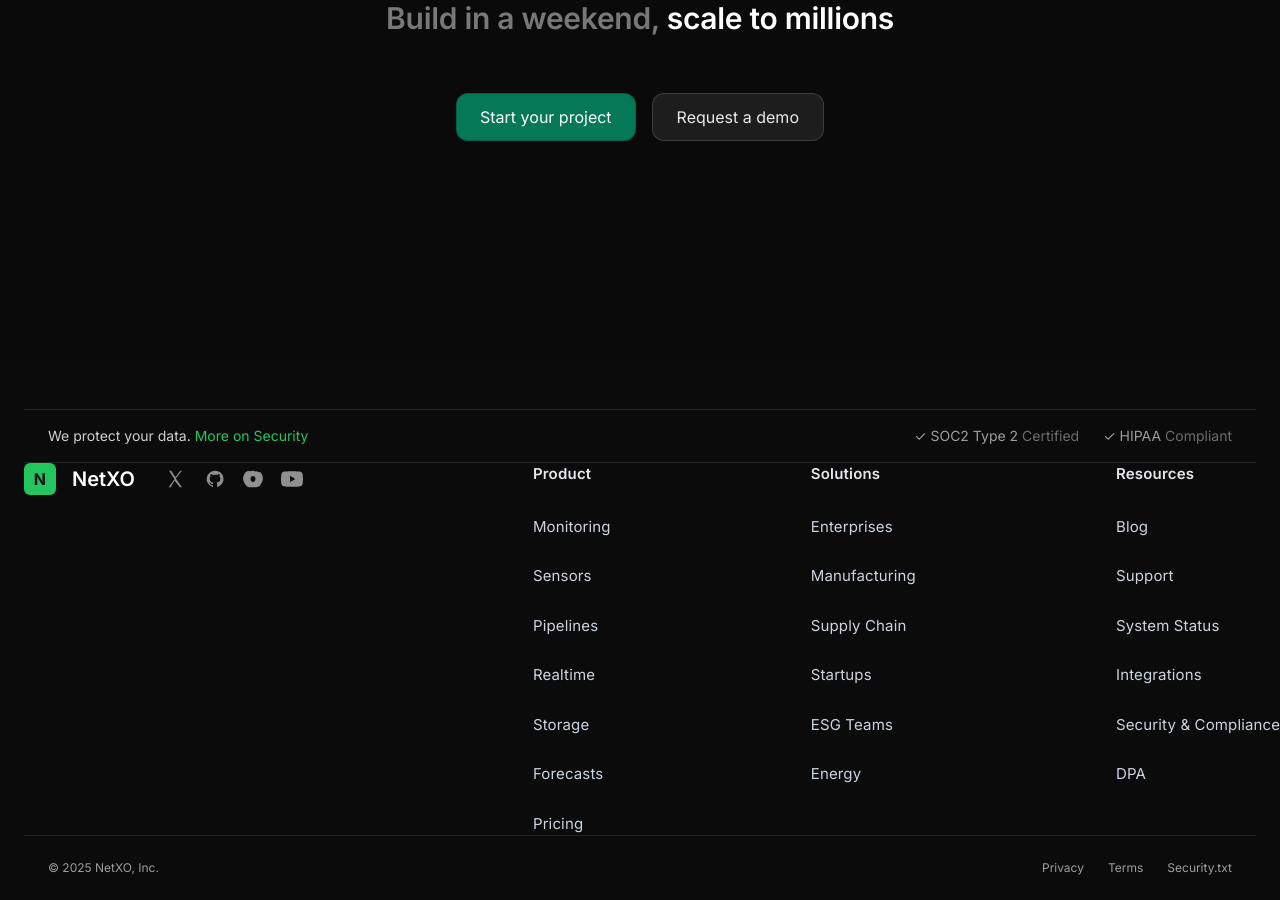
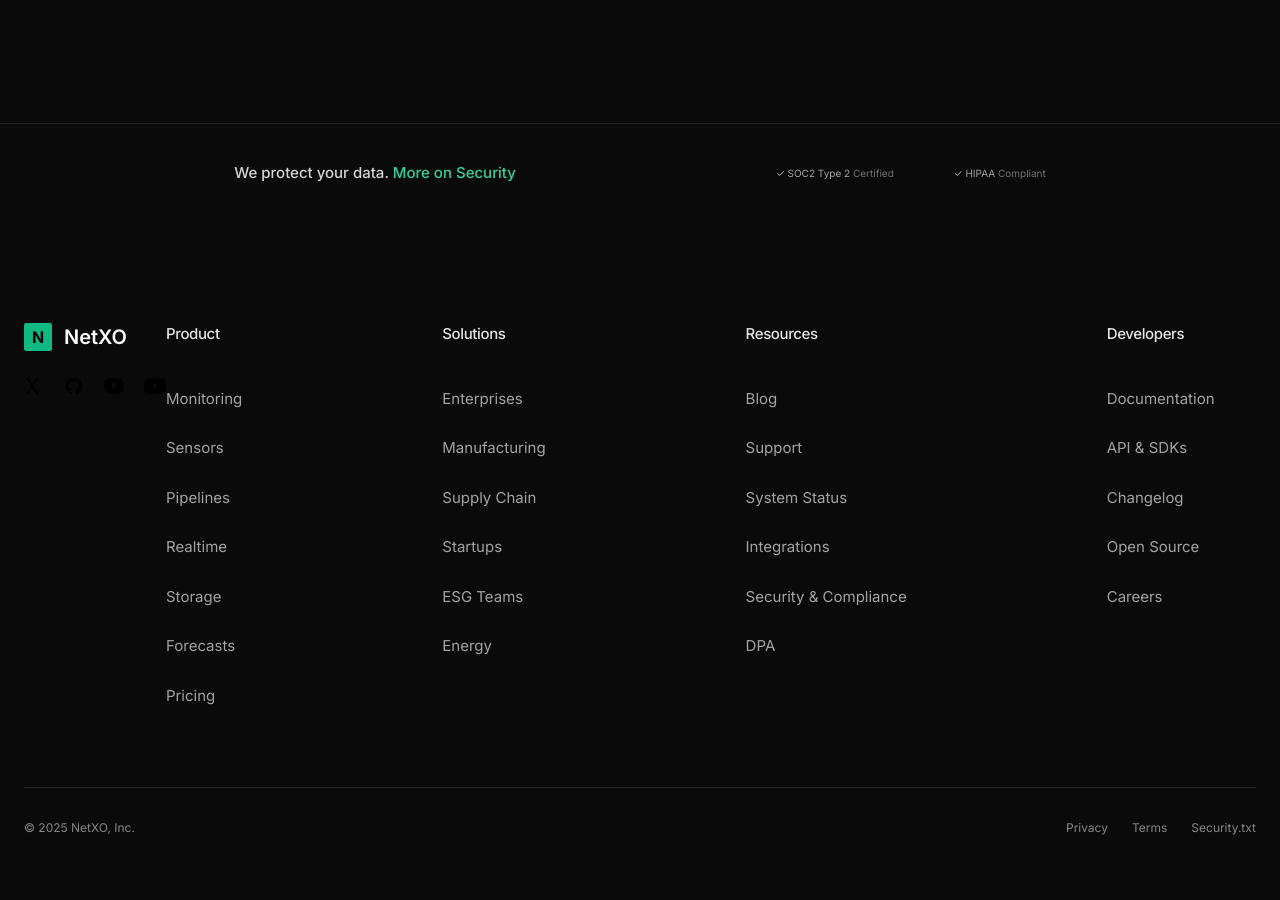
Before and after one commit to withNoclout/nextxo-v2, a React (Vite) app: page /monitoring in a window 1280 px wide. Shown: the part 6600-7500 px from the top of the page. Built offline with nearby package versions, Linux system fonts and the light colour scheme; the HTML template or start-up script is replaced by a standard one; a web font is replaced by a local one.

Commit message:
Bottom sections: add TrustBar (100px) & refactor Footer to Supabase-style grid (200px gaps, precise typography)

```diff
--- a/src/ui/Footer.tsx
+++ b/src/ui/Footer.tsx
@@ -1,64 +1,63 @@
-export function Footer() {
-  const menus: { head: string; items: string[] }[] = [
-    { head: 'Product', items: ['Monitoring','Sensors','Pipelines','Realtime','Storage','Forecasts','Pricing'] },
-    { head: 'Solutions', items: ['Enterprises','Manufacturing','Supply Chain','Startups','ESG Teams','Energy'] },
-    { head: 'Resources', items: ['Blog','Support','System Status','Integrations','Security & Compliance','DPA'] },
-    { head: 'Developers', items: ['Documentation','API & SDKs','Changelog','Open Source','Careers'] },
-    { head: 'Company', items: ['About','General Availability','Terms','Privacy','Acceptable Use','SLA'] },
+const menus = [
+  { title: 'Product', items: ['Monitoring','Sensors','Pipelines','Realtime','Storage','Forecasts','Pricing'] },
+  { title: 'Solutions', items: ['Enterprises','Manufacturing','Supply Chain','Startups','ESG Teams','Energy'] },
+  { title: 'Resources', items: ['Blog','Support','System Status','Integrations','Security & Compliance','DPA'] },
+  { title: 'Developers', items: ['Documentation','API & SDKs','Changelog','Open Source','Careers'] },
+  { title: 'Company', items: ['About','General Availability','Terms','Privacy','Acceptable Use','SLA'] },
 ];
 
+export function Footer() {
+
   return (
-    <footer className="footer">
-      {/* Security ribbon (unchanged) */}
-      <div className="border-t border-white/10">
-        <div className="max-w-[1375px] mx-auto px-6 py-4 text-sm flex flex-wrap items-center gap-6 justify-center sm:justify-between">
-          <p className="text-white/80">
-            We protect your data.{' '}<a href="#" className="text-[#22c55e] hover:opacity-90">More on Security</a>
-          </p>
-          <ul className="flex items-center gap-6 text-white/60">
-            <li className="whitespace-nowrap">✓ SOC2 Type 2 <span className="text-white/40">Certified</span></li>
-            <li className="whitespace-nowrap">✓ HIPAA <span className="text-white/40">Compliant</span></li>
-          </ul>
+    <footer className="w-full px-6 pb-16 mt-[100px]">
+      <div className="max-w-7xl w-full mx-auto flex items-start justify-between">
+        {/* Brand block */}
+        <div className="shrink-0 flex flex-col gap-6">
+          <div className="flex items-center gap-3">
+            <div className="h-7 w-7 rounded-sm bg-emerald-500 grid place-items-center text-black font-bold">N</div>
+            <span className="text-white text-xl font-semibold">NetXO</span>
+          </div>
+          <div className="flex items-center gap-5 text-white/60">
+            <IconX/> <IconGitHub/> <IconDiscord/> <IconYouTube/>
           </div>
         </div>
 
-      {/* Main brand + menus (pixel-spec) */}
-      <div className="border-t border-white/10">
-        <div className="footer__inner">
-          <div className="footer__brand">
-            <div className="footer__logoMark" aria-label="NetXO logo">N</div>
-            <span className="footer__brandName">NetXO</span>
-            <div className="footer__socials">
-              <a href="#" aria-label="X"><IconX/></a>
-              <a href="#" aria-label="GitHub"><IconGitHub/></a>
-              <a href="#" aria-label="Discord"><IconDiscord/></a>
-              <a href="#" aria-label="YouTube"><IconYouTube/></a>
-            </div>
-          </div>
-          <nav className="footer__menus" aria-label="Footer navigation">
+        {/* Menus */}
+        <div className="hidden lg:grid grid-flow-col auto-cols-max gap-x-[200px]">
           {menus.map(m => (
-              <section className="footer__menu" key={m.head}>
-                <h4 className="footer__head">{m.head}</h4>
-                <ul className="footer__list">
-                  {m.items.map(it => (
-                    <li key={it}><a href="#">{it}</a></li>
+            <nav key={m.title} className="text-left">
+              <h4 className="text-[15px] font-medium text-neutral-200 tracking-tight">{m.title}</h4>
+              <ul className="mt-[40px] space-y-[25px]">
+                {m.items.map(item => (
+                  <li key={item}><a href="#" className="text-[15px] font-normal text-neutral-400 hover:text-neutral-200 transition-colors">{item}</a></li>
                 ))}
               </ul>
-              </section>
+            </nav>
           ))}
-          </nav>
         </div>
       </div>
 
-      {/* Bottom bar */}
-      <div className="border-t border-white/10">
-        <div className="max-w-[1375px] mx-auto px-6 py-6 text-xs text-white/60 flex flex-wrap items-center justify-between gap-4">
+      {/* Mobile / tablet stacked menus */}
+      <div className="lg:hidden max-w-7xl mx-auto mt-16 grid grid-cols-2 gap-y-8 gap-x-16">
+        {menus.map(m => (
+          <div key={m.title}>
+            <h4 className="text-[15px] font-medium text-neutral-200 tracking-tight">{m.title}</h4>
+            <ul className="mt-6 space-y-4">
+              {m.items.map(item => (
+                <li key={item}><a href="#" className="text-[14px] font-normal text-neutral-400 hover:text-neutral-200 transition-colors">{item}</a></li>
+              ))}
+            </ul>
+          </div>
+        ))}
+      </div>
+
+      {/* Bottom legal bar */}
+      <div className="mt-20 pt-8 border-t border-white/10 text-xs text-white/50 flex flex-col sm:flex-row items-center gap-4 justify-between max-w-7xl mx-auto">
         <span>© {new Date().getFullYear()} NetXO, Inc.</span>
         <div className="flex items-center gap-6">
           <a href="#" className="hover:text-white">Privacy</a>
           <a href="#" className="hover:text-white">Terms</a>
           <a href="#" className="hover:text-white">Security.txt</a>
-          </div>
         </div>
       </div>
     </footer>
--- a/src/ui/Layout.tsx
+++ b/src/ui/Layout.tsx
@@ -1,4 +1,5 @@
 import { Footer } from './Footer'
+import TrustBar from './TrustBar'
 import TopBar from './TopBar'
 import { PageFade } from './Page'
 import BottomCta from '../components/BottomCta'
@@ -14,6 +15,7 @@ export default function Layout({ children }: { children: React.ReactNode }) {
       </main>
       <div className="mt-auto">
         <BottomCta />
+        <TrustBar />
         <Footer />
       </div>
     </div>
--- /dev/null
+++ b/src/ui/TrustBar.tsx
@@ -0,0 +1,21 @@
+export default function TrustBar() {
+  return (
+    <div className="w-full h-[100px] border-t border-[#222] flex items-center justify-center px-6">
+      <div className="max-w-7xl w-full flex items-center justify-center md:justify-center">
+        {/* Left text */}
+        <div className="text-[15px] text-neutral-300 font-medium text-center md:text-left">
+          We protect your data. <a href="#" className="text-emerald-400 hover:text-emerald-300">More on Security</a>
+        </div>
+
+        {/* Spacer 130px (hidden on mobile) */}
+        <div className="mx-[130px] hidden md:block" />
+
+        {/* Right-side texts */}
+        <div className="hidden md:flex items-center text-[10px] text-neutral-400 gap-[60px]">
+          <div>✓ SOC2 Type 2 <span className="text-neutral-500">Certified</span></div>
+          <div>✓ HIPAA <span className="text-neutral-500">Compliant</span></div>
+        </div>
+      </div>
+    </div>
+  )
+}
```
Lines whose indentation alone changed are shown as unchanged.
